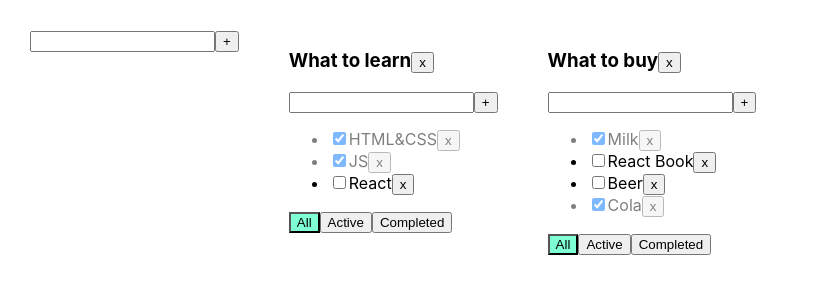
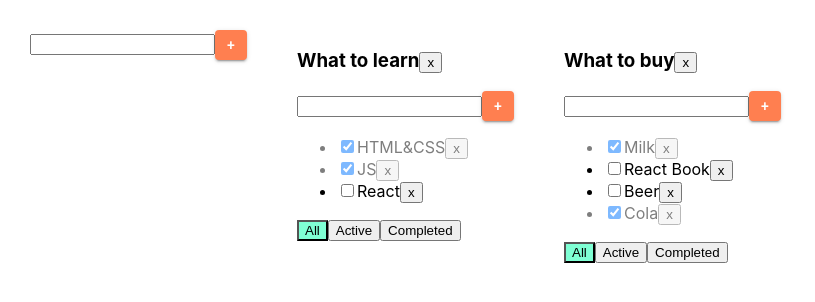
Before and after one commit to Kliapwnz/newTODOLIST, a React (Create React App) app: page / in a window 1280 px wide. Shown: the top 302 px of the page, without its empty margins (0-815 px from the left). Built offline with nearby package versions, Linux system fonts and the light colour scheme.

Commit message:
new button

```diff
--- a/src/AddItemForm.tsx
+++ b/src/AddItemForm.tsx
@@ -1,4 +1,6 @@
 import React, {ChangeEvent, KeyboardEvent, useState} from 'react';
+import Button from '@mui/material/Button';
+
 
 type AddItemFormPropsType = {
     addItem: (title: string) => void
@@ -29,13 +31,26 @@ export function AddItemForm(props: AddItemFormPropsType) {
         }
     }
 
+    const buttonStyles={
+      maxWidth: '30px',
+        maxHeight: '30px',
+        minWidth: '30px',
+        minHeight: '30px',
+        background: "coral"
+    }
+
+
     return <div>
         <input value={title}
                onChange={onChangeHandler}
                onKeyPress={onKeyPressHandler}
                className={error ? "error" : ""}
         />
-        <button onClick={addItem}>+</button>
+        <Button variant="contained"
+                onClick={addItem}
+                style={buttonStyles}
+        >+</Button>
+
 
         {error && <div className="error-message">{error}</div>}
     </div>
```
